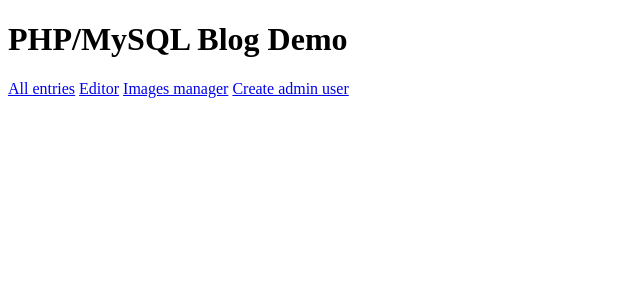
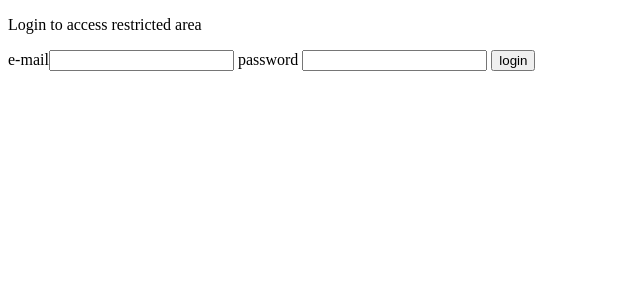
Before and after one commit to Yves-T/PHP3_BLOG, a PHP site: page /admin.php in a window 1280 px wide. Shown: the top 300 px of the page, without its empty margins (0-640 px from the left). Run offline with PHP 8.4, Linux system fonts and the light colour scheme; data that the repository does not hold is empty; some libraries are stand-ins or nearby versions.

Commit message:
Add admin log in functionality

```diff
--- a/admin.php
+++ b/admin.php
@@ -18,14 +18,23 @@ $pageData->addScript('js/tinymce/tinymce.min.js');
 $pageData->content = "<h1>$pageData->title</h1>";
 
 // view
-$pageData->content .= include_once "views/admin/adminNavigation.php";
-$navigationIsClicked = isset($_GET['page']);
-if ($navigationIsClicked) {
-    $fileToLoad = $_GET['page'];
-} else {
-    $fileToLoad = 'entries';
+include_once "models/Admin_User.class.php";
+$admin = new Admin_User();
+
+$pageData->content = include_once "controllers/admin/login.php";
+
+if ($admin->isLoggedIn()) {
+    $pageData->content .= include "views/admin/adminNavigation.php";
+    $navigationIsClicked = isset($_GET['page']);
+    if ($navigationIsClicked) {
+        $controller = $_GET['page'];
+    } else {
+        $controller = "entries";
+    }
+    $pathToController = "controllers/admin/$controller.php";
+    $pageData->content .= include_once $pathToController;
 }
-$pageData->content .= include_once "controllers/admin/$fileToLoad.php";
+
 $page = include_once 'views/page.php';
 
 // model and view
--- /dev/null
+++ b/controllers/admin/login.php
@@ -0,0 +1,8 @@
+<?php
+$loginFormSubmitted = isset($_POST['log-in']);
+if ($loginFormSubmitted) {
+    echo "user is loggin in";
+    $admin->login();
+}
+$view = include_once "views/admin/login_form_html.php";
+return $view;
--- /dev/null
+++ b/models/Admin_User.class.php
@@ -0,0 +1,32 @@
+<?php
+
+class Admin_User
+{
+    private $loggedIn = false;
+
+    public function __construct()
+    {
+        session_start();
+    }
+
+    public function isLoggedIn()
+    {
+        $sessionIsSet = isset($_SESSION['logged_in']);
+        if ($sessionIsSet) {
+            $out = $_SESSION['logged_in'];
+        } else {
+            $out = false;
+        }
+        return $out;
+    }
+
+    public function login()
+    {
+        $_SESSION['logged_in'] = true;
+    }
+
+    public function logout()
+    {
+        $_SESSION['logged_in'] = false;
+    }
+}
--- /dev/null
+++ b/views/admin/login_form_html.php
@@ -0,0 +1,9 @@
+<?php
+
+return " <form method='post' action='admin.php'>
+    <p>Login to access restricted area</p>
+    <label>e-mail</label><input type='email' name='email' required />
+    <label>password</label>
+    <input type='password' name='password' required />
+    <input type='submit' value='login' name='log-in' />
+</form>";
```
